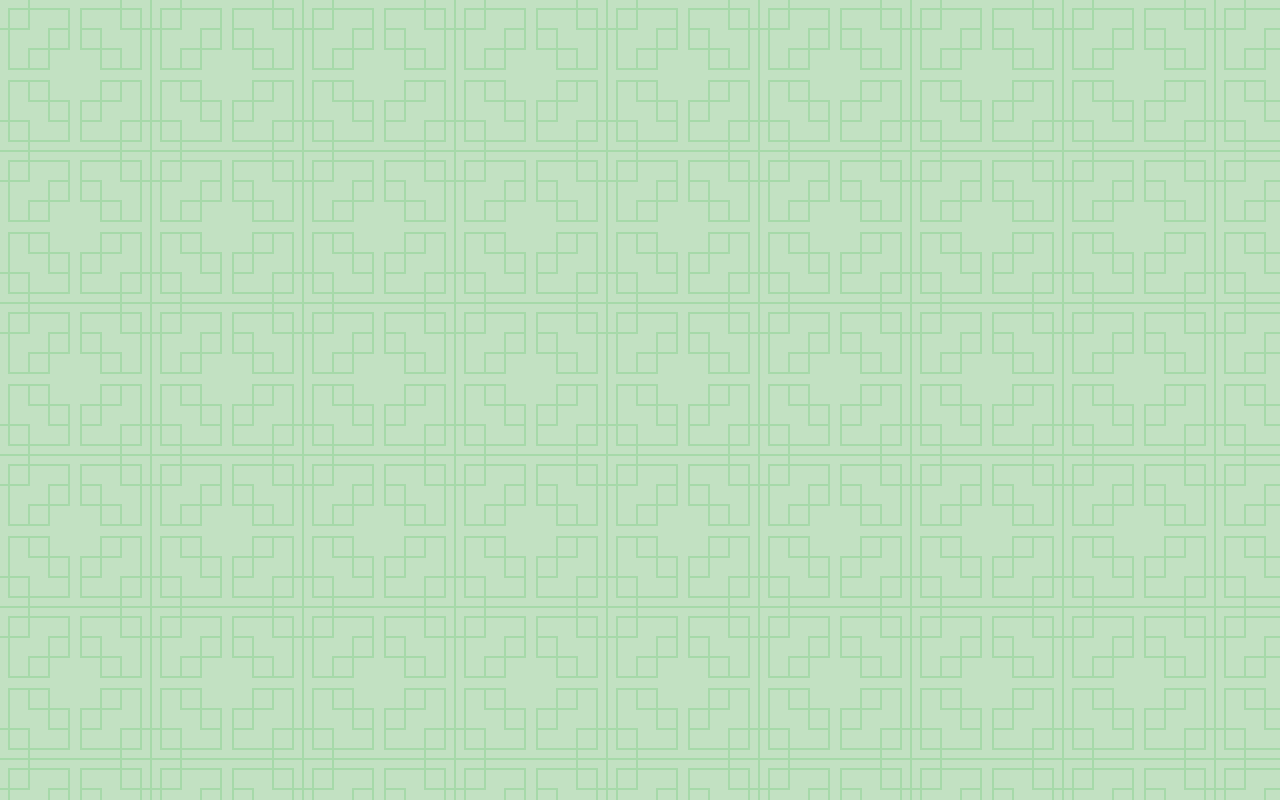
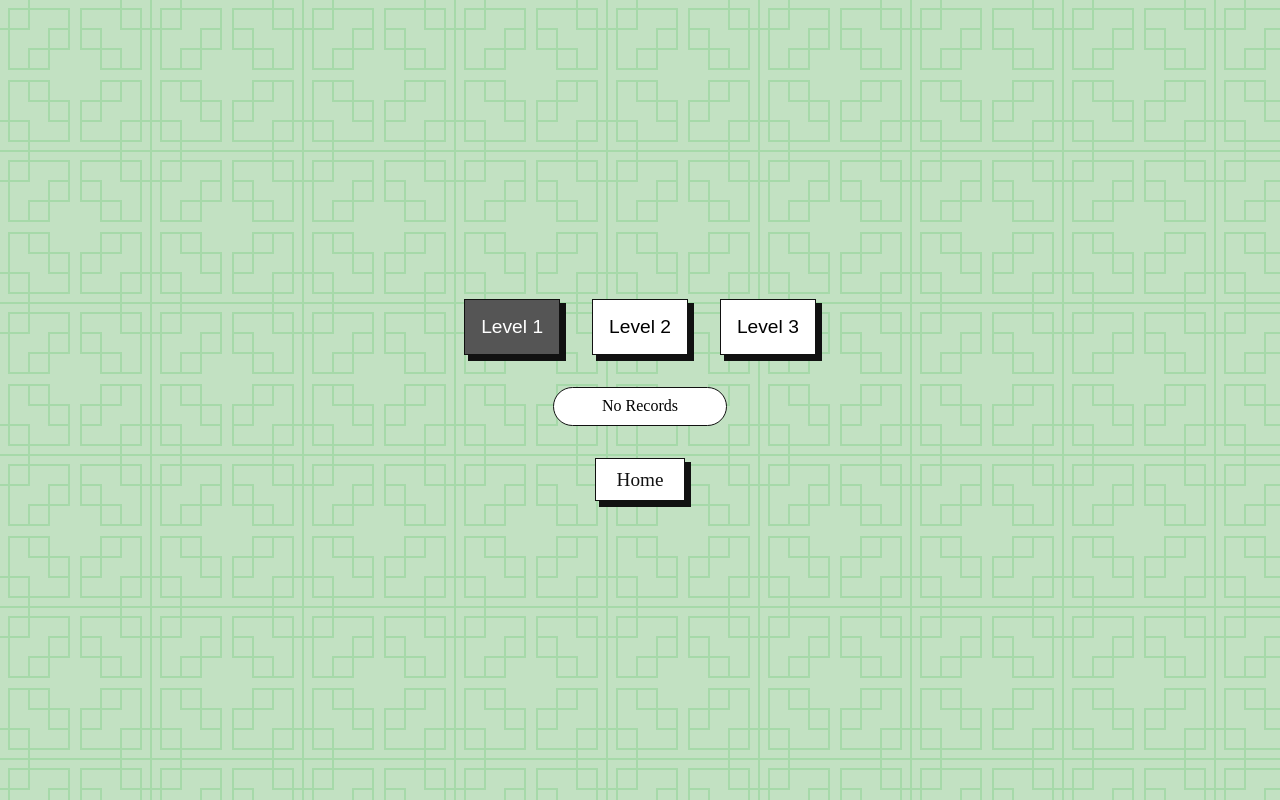
Before and after one commit to LuoIaoSeng/cpttm-ws-2025-modulecd, a Vue app: page /rank in a window 1280 px wide. Built offline with nearby package versions, Linux system fonts and the light colour scheme.

Commit message:
basic finished

```diff
--- a/src/views/GameView.vue
+++ b/src/views/GameView.vue
@@ -40,16 +40,16 @@ function updateTimer() {
 }
 
 function onLevelFinished() {
+    records.levelRecords.push({
+        level: mapIndex.value + 1,
+        time: timer.value,
+        hp: hp.value
+    })
     clearInterval(k)
     finished.value = true
 }
 
 function nextLevel() {
-    records.levelRecords.push({
-        level: mapIndex.value + 1,
-        time: timer.value,
-        hp: hp.value
-    })
     if (mapIndex.value < 2) {
         mapIndex.value++
         hp.value = 3
--- a/src/views/RankView.vue
+++ b/src/views/RankView.vue
@@ -1,11 +1,155 @@
 <script setup>
+import { computed, ref } from 'vue';
+
+const levelIndex = ref(0)
+
+const records = ref(JSON.parse(localStorage.getItem('rank')))
+
+const displayTable = computed(() => {
+    const r = records.value
+    console.log(r)
+    r.sort((a, b) => {
+        const ra = a.levelRecords[levelIndex.value]
+        const rb = b.levelRecords[levelIndex.value]
+        if (ra.time > rb.time) {
+            return 1
+        } else {
+            return -1
+        }
+    })
+    return r
+})
+
+function formatTime(t) {
+    return `${(parseInt(t / 60000) + '').padStart(2, '0')}:${(parseInt(t / 1000) + '').padStart(2, '0')}:${(t % 1000 + '').padStart(3, '0')}`
+}
 
 </script>
 
 <template>
+    <div class="app">
+        <div class="level-list">
+            <button @click="levelIndex = 0" :class="levelIndex == 0 ? 'current' : ''">Level 1</button>
+            <button @click="levelIndex = 1" :class="levelIndex == 1 ? 'current' : ''">Level 2</button>
+            <button @click="levelIndex = 2" :class="levelIndex == 2 ? 'current' : ''">Level 3</button>
+        </div>
+        <!-- {{ records }} -->
+        <div v-if="records != null" class="table-wrapper">
+            <table>
+                <tr>
+                    <th>
+                        Rank
+                    </th>
+                    <th>
+                        Name
+                    </th>
+                    <th>
+                        Time
+                    </th>
+                    <th>
+                        Hp
+                    </th>
+                </tr>
+                <tr v-for="(col, index) in displayTable">
+                    <td>
+                        {{ index + 1 }}
+                    </td>
+                    <td>
+                        {{ col.nickname }}
+                    </td>
+                    <td>
+                        {{ formatTime(col.levelRecords[levelIndex].time) }}
+                    </td>
+                    <td>
+                        {{ col.levelRecords[levelIndex].hp }}
+                    </td>
+                </tr>
+            </table>
+        </div>
+        <div v-else class="table-wrapper">
+            <span>No Records</span>
+        </div>
 
+        <RouterLink class="link-button" to="/">Home</RouterLink>
+    </div>
 </template>
 
-<style>
+<style scoped>
+.app {
+    width: 100%;
+    height: 100vh;
+    display: flex;
+    justify-content: center;
+    align-items: center;
+    flex-direction: column;
+    gap: 2rem;
+}
 
+.link-button {
+    padding: 0.6rem 1.3rem;
+    box-sizing: border-box;
+    border: 1px solid #111;
+    background-color: white;
+    transition: 275ms;
+    font-size: 1.2rem;
+    text-decoration: none;
+    color: #111;
+    cursor: pointer;
+    box-shadow: 5px 5px 0px 1px #111;
+}
+
+.link-button:hover {
+    background-color: #555;
+    color: white;
+}
+
+.level-list {
+    display: flex;
+    gap: 2rem;
+}
+
+.level-list button {
+    padding: 0.6rem 1.3rem;
+    font-size: 1.4rem;
+}
+
+.level-list button {
+    padding: 1rem;
+    font-size: 1.2rem;
+    border: 1px solid #111;
+    background-color: white;
+    transition: 100ms;
+    box-shadow: 5px 5px 0px 1px #111;
+}
+
+.level-list button:hover {
+    background-color: #555;
+    color: white;
+}
+
+.current {
+    background-color: #555 !important;
+    color: white;
+}
+
+.table-wrapper {
+    padding: 0.6rem 3rem;
+    border-radius: 2rem;
+    background-color: white;
+    border: 1px solid #111;
+}
+
+table {
+    table-layout: auto;
+    background-color: white;
+    border-collapse: collapse;
+    width: 50%;
+}
+
+td,
+th {
+    padding: 1rem;
+    text-align: center;
+    border-bottom: 2px solid #111;
+}
 </style>
```
